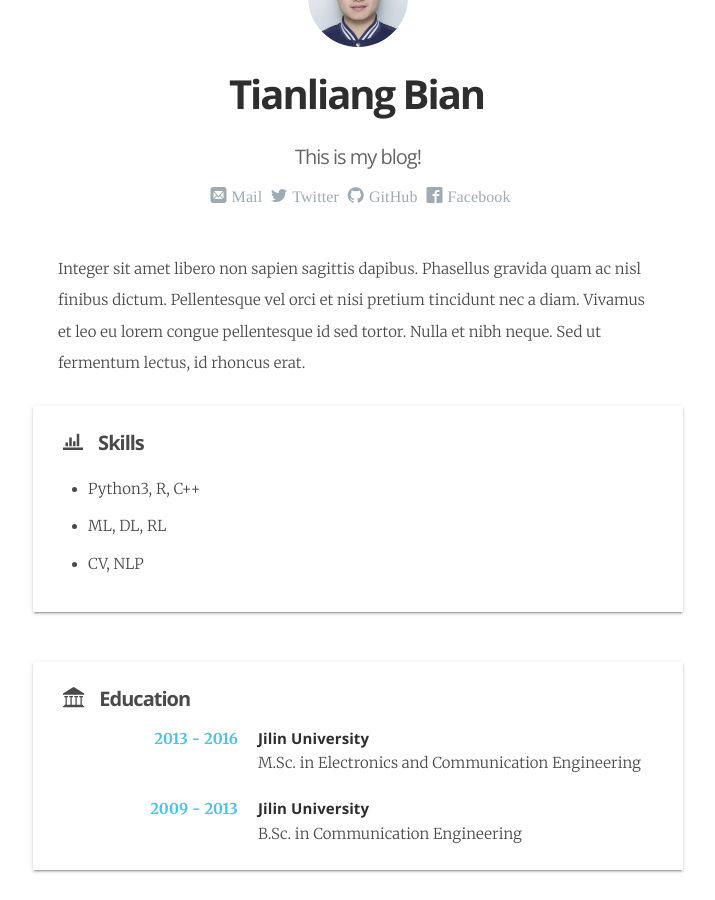
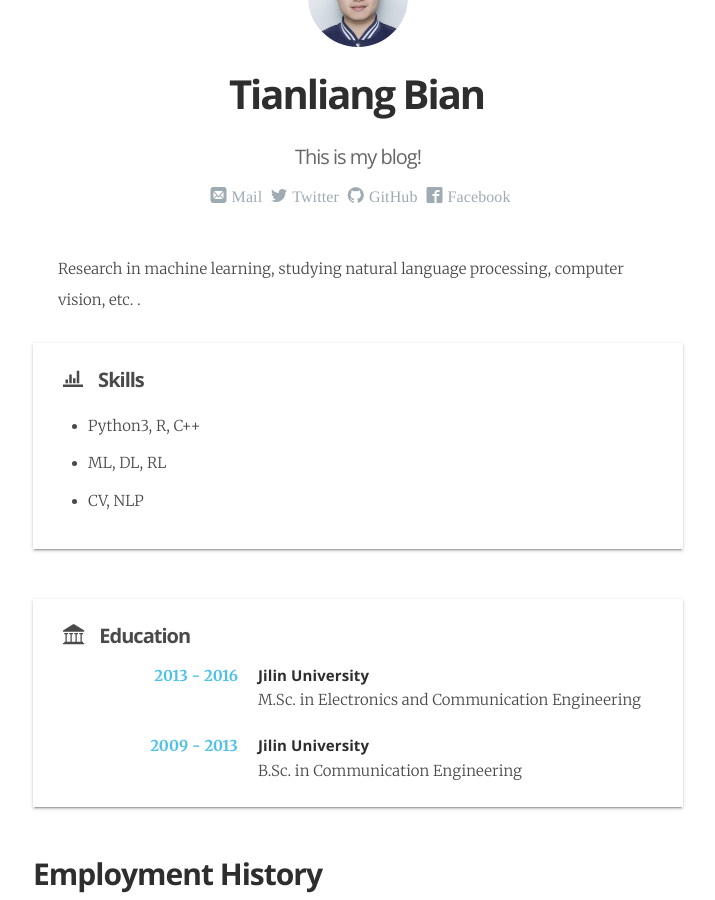
Before and after one commit to TyrionBian/tyrionbian.github.io, a Jekyll site: the page built from _pages/cv.md, in a window 1280 px wide and 900 px high, scrolled down 325 px. Shown: the whole window, without its empty margins (282-997 px from the left). Built offline with Jekyll 4.4.1, drawn with Linux system fonts in a browser that asks for light colours; some web fonts are replaced.

Commit message:
Update cv.yml

```diff
--- a/_data/cv.yml
+++ b/_data/cv.yml
@@ -1,5 +1,5 @@
 tianliang:
-    profile: "Integer sit amet libero non sapien sagittis dapibus. Phasellus gravida quam ac nisl finibus dictum. Pellentesque vel orci et nisi pretium tincidunt nec a diam. Vivamus et leo eu lorem congue pellentesque id sed tortor. Nulla et nibh neque. Sed ut fermentum lectus, id rhoncus erat."
+    profile: "Research in machine learning, studying natural language processing, computer vision, etc. ."
     skills:
         - "Python3, R, C++"
         - "ML, DL, RL"
```
